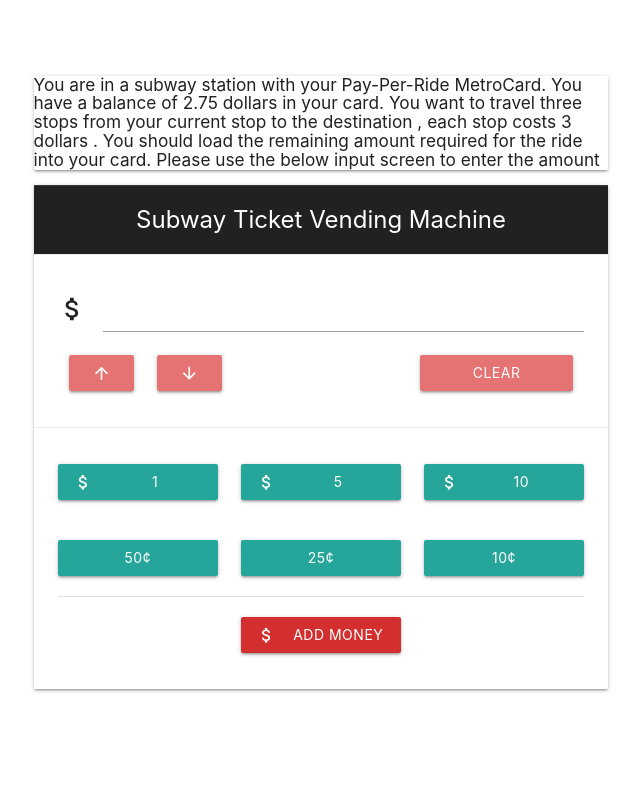
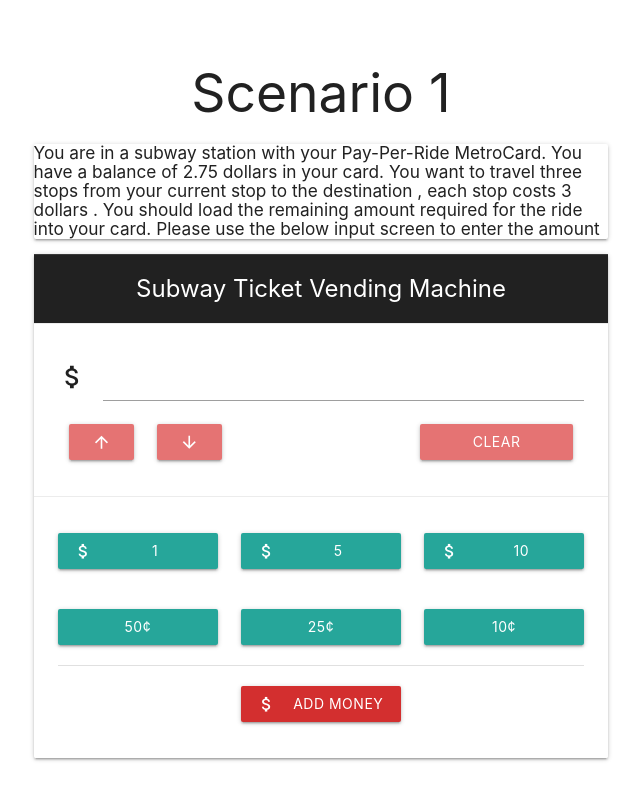
Before and after one commit to kvenkatesh42/kvenkatesh42.github.io, a plain HTML site: page index.html in a window 1280 px wide. Shown: the whole page, without its empty margins (319-960 px from the left). Drawn offline with nearby package versions, Linux system fonts and the light colour scheme.

Commit message:
added heading

```diff
--- a/index.html
+++ b/index.html
@@ -24,6 +24,7 @@
 <div class="container">
     <div class="row">
         <div class="col m8 s12 offset-m2">
+		<h2 style="text-align:center;margin-top:0px;marging-bottom:0px;">Scenario 1</h2>
 		<div class="card">
 		<h6>You are in a subway station with your Pay-Per-Ride MetroCard. You have a balance of 2.75 dollars in your card.
 		You want to travel three stops from your current stop to the destination , each stop costs 3 dollars . You should load the remaining amount required for the ride into your card.
```
